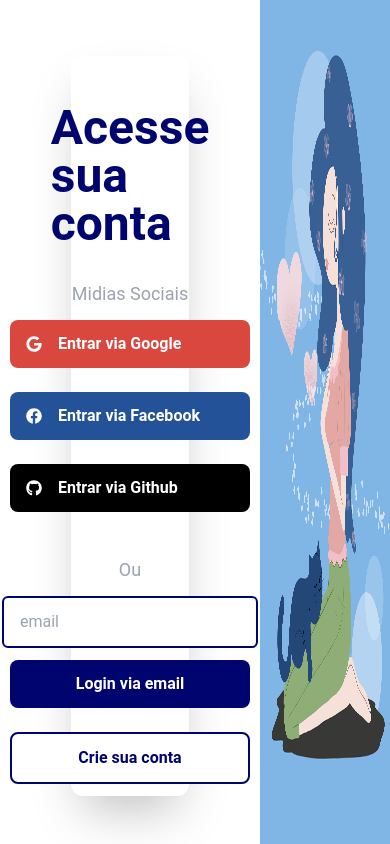
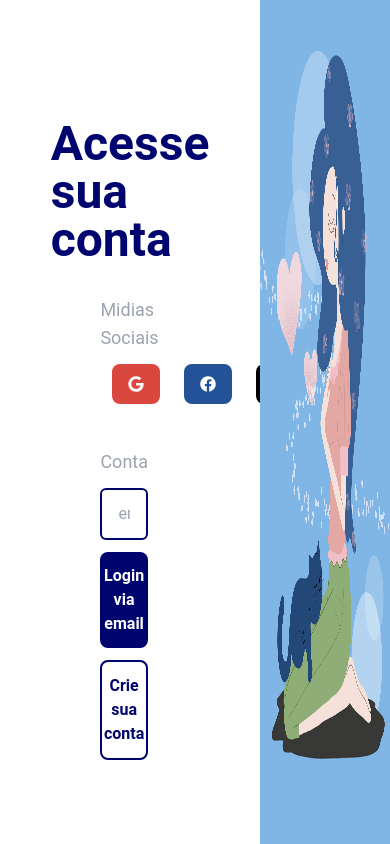
Before and after one commit to GustavoSMelo/petnet, a Next.js app: page /login in a window 390 px wide. Built offline with nearby package versions, Linux system fonts and the light colour scheme.

Commit message:
:construction: working on login page and update nextjs version

```diff
--- a/next.config.mjs
+++ b/next.config.mjs
@@ -1,6 +1,8 @@
 /** @type {import('next').NextConfig} */
 const nextConfig = {
-    swcMinify: true, //remove when update nextjs
+    sassOptions: {
+        silenceDeprecations: ["legacy-js-api"],
+    }
 };
 
 export default nextConfig;
--- a/package.json
+++ b/package.json
@@ -9,7 +9,7 @@
     "lint": "next lint"
   },
   "dependencies": {
-    "next": "14.2.15",
+    "next": "^15.0.1",
     "react": "^18",
     "react-dom": "^18",
     "react-icons": "^5.3.0"
--- a/src/app/globals.scss
+++ b/src/app/globals.scss
@@ -20,3 +20,9 @@
     border: 0;
     font-family: 'Roboto', Verdana, Geneva, Tahoma, sans-serif;
 }
+
+html, body {
+    max-width: 1920px;
+    margin: auto;
+    background-color: #BABEFF;
+}
--- a/src/app/login/page.tsx
+++ b/src/app/login/page.tsx
@@ -8,24 +8,37 @@ const Login = () => {
         <main>
             <section id="login">
                 <div className='login-section'>
+                    <h1>Acesse sua conta</h1>
                     <form>
-                        <h1>Acesse sua conta</h1>
+                        <div className='container-social-media'>
 
                             <h3>Midias Sociais</h3>
 
+                            <span className='container-buttons'>
                                 <span className='btnGoogle'>
                                     <FaGoogle />
                                     <p>Entrar via Google</p>
                                 </span>
-                        <span className='btnFacebook'><FaFacebook /> <p>Entrar via Facebook</p></span>
+                                <span className='btnFacebook'>
+                                    <FaFacebook />
+                                    <p>Entrar via Facebook</p>
+                                </span>
                                 {/* <span className='btnApple'>Entrar via Apple</span> */}
-                        <span className='btnGithub'><FaGithub /><p>Entrar via Github</p></span>
+                                <span className='btnGithub'>
+                                    <FaGithub />
+                                    <p>Entrar via Github</p>
+                                </span>
+                            </span>
+                        </div>
 
-                        <h3>Ou</h3>
+                        <div className='container-account-login'>
+                            <h3>Conta</h3>
 
                             <input type='email' placeholder='email' />
+
                             <button className='btnLogin' type='button'>Login via email</button>
                             <button className='btnCreateAccount' type='button'>Crie sua conta</button>
+                        </div>
                     </form>
                 </div>
 
--- a/src/app/login/style.scss
+++ b/src/app/login/style.scss
@@ -3,28 +3,29 @@
 @tailwind base;
 
 @mixin btnLogin() {
-    @apply px-4 py-3 my-3 cursor-pointer rounded-lg w-60 font-bold flex items-center;
+    @apply px-4 py-3 my-3 cursor-pointer rounded-lg w-4/5 font-bold flex items-center;
 }
 
 #login {
     @apply flex justify-center w-full h-screen bg-red-600;
 
     .login-section {
-        @apply bg-white w-4/6 p-14 flex justify-center;
-
-        form {
-            @apply shadow-2xl w-4/5 rounded-xl flex items-center flex-col h-fit;
+        @apply bg-white w-4/6 p-14 flex justify-center flex-col items-center;
 
         h1 {
             @apply text-5xl text-petnetDarkblue font-bold mt-12;
         }
 
+        form {
+            @apply w-4/5 rounded-xl flex items-center h-fit justify-between;
+
+            div {
                 h3 {
                     @apply text-lg mt-8 text-gray-400;
                 }
 
                 input {
-                @apply px-4 py-3 border-solid border-2 border-petnetDarkblue mt-3 rounded-md;
+                    @apply px-4 py-3 border-solid border-2 border-petnetDarkblue mt-3 rounded-md w-4/5;
                 }
 
                 button {
@@ -34,6 +35,12 @@
 
                 .btnCreateAccount {
                     @apply bg-white text-petnetDarkblue border-2 border-solid border-petnetDarkblue;
+                }
+            }
+
+            .container-social-media,
+            .container-account-login {
+                @apply w-3/6;
             }
         }
     }
@@ -67,3 +74,39 @@
 .btnFacebook {
     @apply bg-facebookBlue text-white;
 }
+
+// Media queries
+
+@media screen and (max-width: 1200px) {
+    .login-section {
+        form {
+            @apply flex flex-col;
+
+            .container-account-login {
+                @apply w-full;
+
+                input {
+                    @apply w-4/5;
+                }
+            }
+
+            .container-buttons {
+                @apply flex flex-row;
+
+                .btnGoogle,
+                .btnFacebook,
+                .btnGithub {
+                    @apply w-12 mx-3;
+
+                    p {
+                        @apply hidden;
+                    }
+                }
+            }
+        }
+    }
+
+    .login-section, .login-figure {
+        @apply w-3/6;
+    }
+}
--- a/tailwind.config.ts
+++ b/tailwind.config.ts
@@ -11,7 +11,7 @@ const config: Config = {
             colors: {
                 background: "var(--background)",
                 foreground: "var(--foreground)",
-                petnetDarkblue: '#00046f',
+                petnetDarkblue: '#00046F',
                 UARed: '#d9473e',
                 facebookBlue: '#245298',
             },
```
Also changed, not shown: tsconfig.json (+19 -5 lines), 1 other file (tests, documents, lock files or other folders). Lines whose indentation alone changed are shown as unchanged.
